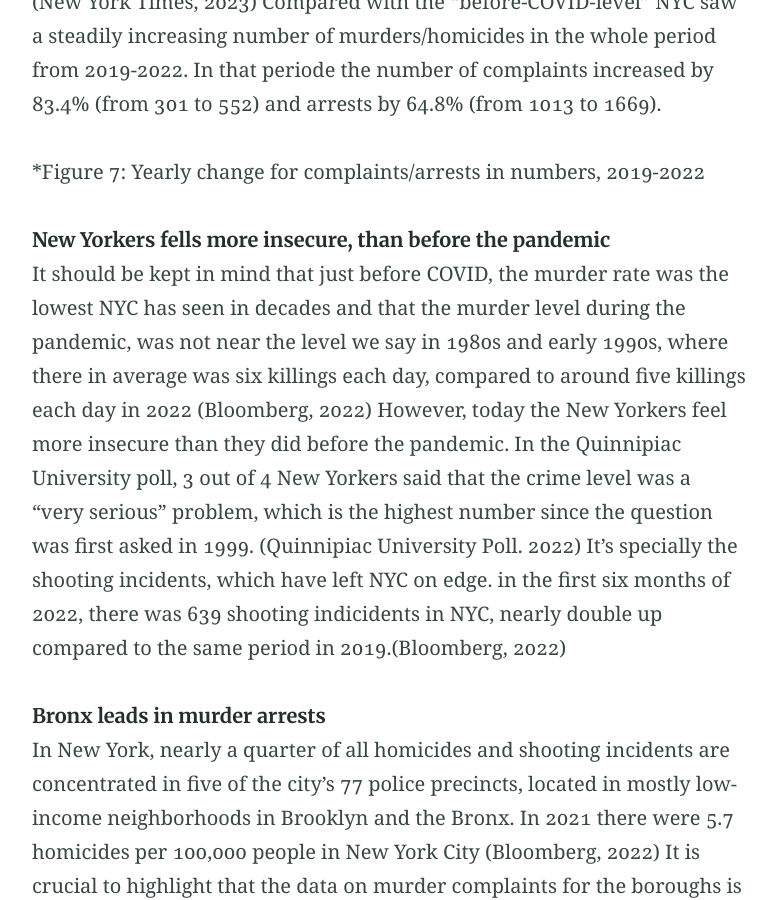
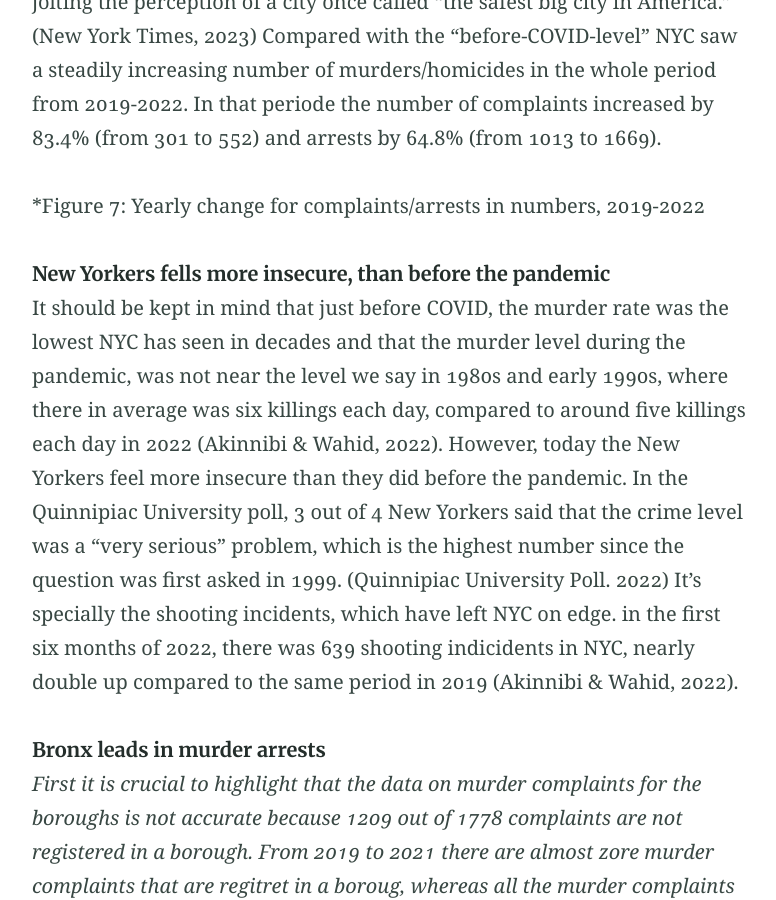
Before and after one commit to Sdataanalyse/Sdataanalyse.github.io, a Jekyll site: the page built from index.md, in a window 1280 px wide and 900 px high, scrolled down 9099 px. Shown: the whole window, without its empty margins (251-1027 px from the left). Built offline with Jekyll 4.4.1, drawn with Linux system fonts in a browser that asks for light colours; some of the changed text lies outside the part shown.

Commit message:
Update index.md

```diff
--- a/index.md
+++ b/index.md
@@ -16,7 +16,7 @@
 #### Changing criminal behavior in NYC due to COVID-19
 Upon a quick glance at the data, it is evident that New York City (NYC) experienced a significant overall decrease in the number of crime complaints and arrests for the ten most affected crime categories (Sex crimes, Drugs, Burglary, Larceny, Assault, Murder, Rape, Robbery, Prostitution, and Disorderly Conduct) during the first year of the COVID-19 pandemic.
 
-This trend aligns with the general pattern observed in cities worldwide, where crime initially dropped in the early weeks of the COVID-19 shutdown but began to rise afterward as residents grappled with the economic and health consequences of the pandemic (Bloomberg, 2022).
+This trend aligns with the general pattern observed in cities worldwide, where crime initially dropped in the early weeks of the COVID-19 shutdown but began to rise afterward as residents grappled with the economic and health consequences of the pandemic (Akinnibi & Wahid, 2022).
 
 In NYC, the number of crime complaints decreased by 11.3% (from 230,982 to 204,797), and arrests experienced an even more substantial decline of 32.2% (from 106,190 to 71,972) in 2020 compared to 2019 (see figure 1). Although the number of crime complaints started to increase in towards 2021, it remained below the pre-pandemic level.
 
@@ -58,7 +58,7 @@
 *Figure 4: Yearly change in % for selected focus crimes, 2019-2022*
 
 One of the main reasons why there year by year have been fewer people getting arrested for prostitution in NYC, compared to before COVID-19, is due to the fact, that there have been a more focus on the area, since it was found that police officers falsely arresting people for prostitution, which may explain the falling number of arrests (NYCLU, 2021)
-Evenmore the focus has shifted from penalizing sex workers to instead targeting those who exploit or traffick individuals involved in the sex trade (New York Times, 2021)
+Evenmore the focus has shifted from penalizing sex workers to instead targeting those who exploit or traffick individuals involved in the sex trade (Bromwich 2021).
 
 ###### Prostitution spike in the Bronx in 2020 as other boroughs witness downturn
 Delving deeper into the complaints data, a striking pattern emerges, while other boroughs experienced a decline in prostitution cases, the Bronx witnessed a significant increase. In figure 5 if we look at “prostitution and related offenses” we can see that from 21 complaints in 2019, the numbers skyrocketed to 204 in 2020, only to decline to 15 in 2021 and 11 in 2022. This observation potentially sheds light on the rise in prostitution complaints in 2020.
@@ -77,19 +77,21 @@
 *Figure 7: Yearly change for complaints/arrests in numbers, 2019-2022
 
 ###### New Yorkers fells more insecure, than before the pandemic
-It should be kept in mind that just before COVID, the murder rate was the lowest NYC has seen in decades and that the murder level during the pandemic, was not near the level we say in 1980s and early 1990s, where there in average was six killings each day, compared to around five killings each day in 2022 (Bloomberg, 2022)
+It should be kept in mind that just before COVID, the murder rate was the lowest NYC has seen in decades and that the murder level during the pandemic, was not near the level we say in 1980s and early 1990s, where there in average was six killings each day, compared to around five killings each day in 2022 (Akinnibi & Wahid, 2022).
 However, today the New Yorkers feel more insecure than they did before the pandemic. In the Quinnipiac University poll, 3 out of 4 New Yorkers said that the crime level was a “very serious” problem, which is the highest number since the question was first asked in 1999. (Quinnipiac University Poll. 2022)
-It’s specially the shooting incidents, which have left NYC on edge. in the first six months of 2022, there was 639 shooting indicidents in NYC, nearly double up compared to the same period in 2019.(Bloomberg, 2022)
+It’s specially the shooting incidents, which have left NYC on edge. in the first six months of 2022, there was 639 shooting indicidents in NYC, nearly double up compared to the same period in 2019 (Akinnibi & Wahid, 2022).
 
 ###### Bronx leads in murder arrests
-In New York, nearly a quarter of all homicides and shooting incidents are concentrated in five of the city’s 77 police precincts, located in mostly low-income neighborhoods in Brooklyn and the Bronx. In 2021 there were 5.7 homicides per 100,000 people in New York City (Bloomberg, 2022)
-It is crucial to highlight that the data on murder complaints for the boroughs is not accurate because 1209 out of 1778 complaints are not registered in a borough. Therefore, it does not provide an accurate representation of murder complaints in the five boroughs. However, this is not the case for arrests.
+*First it is crucial to highlight that the data on murder complaints for the boroughs is not accurate because 1209 out of 1778 complaints are not registered in a borough. From 2019 to 2021 there are almost zore murder complaints that are regitret in a boroug, whereas all the murder complaints in 2022 are reigstreret in a borough. Therefore, it does not provide an accurate representation of murder complaints in the five boroughs. However, this is not the case for arrests.*
+
+In New York, nearly a quarter of all homicides and shooting incidents are concentrated in five of the city’s 77 police precincts, located in mostly low-income neighborhoods in Brooklyn and the Bronx. In 2021 there were 5.7 homicides per 100,000 people in New York City (Akinnibi & Wahid, 2022).
+
 Upon looking at the crimetype “murder & non-negl. manslaughter” in figure 6, it becomes apparent that the Bronx also consistently exhibits the highest number of murder arrests throughout the five-year period. Following the Bronx, Brooklyn closely trails behind, with Manhattan also showing a notable presence. Conversely, Staten Island consistently records the lowest number of murder arrests, peaking at 54 in 2020.
 
 It is worth noting that all boroughs experienced an increase in murder arrests in 2020, coinciding with the impact of the COVID-19 pandemic. Notably, both the Bronx and Brooklyn witnessed a continuous rise in their arrest figures, lending support to the notion that New Yorkers have perceived a heightened sense of insecurity following the onset of the pandemic, despite reductions in various other crime types.
 
-Criminologists attribute the rise in murder rates to various pandemic-related factors such as mental health impacts, challenges faced by law enforcement, reduced community outreach, increased gang violence, and a surge in gun ownership among first-time buyers (The New York Times 2020).
-A study from the University of California, Davis, revealed that around 110,000 Californians purchased firearms in response to pandemic concerns, supported by a significant increase in background checks. Additionally, Los Angeles has seen a 45% increase in car-related gun thefts, some of which have been linked to shootings. The combination of these factors, along with the hardships and despair experienced during the pandemic, may have contributed to the rise in murder cases (The New York Times 2020).
+Criminologists attribute the rise in murder rates to various pandemic-related factors such as mental health impacts, challenges faced by law enforcement, reduced community outreach, increased gang violence, and a surge in gun ownership among first-time buyers (Arango & Fuller, 2020).
+A study from the University of California, Davis, revealed that around 110,000 Californians purchased firearms in response to pandemic concerns, supported by a significant increase in background checks. Additionally, Los Angeles has seen a 45% increase in car-related gun thefts, some of which have been linked to shootings. The combination of these factors, along with the hardships and despair experienced during the pandemic, may have contributed to the rise in murder cases (Arango & Fuller, 2020).
 
 ##### Burglary increases with over 40% doing COVID-19
 Under the COVID-19 burglary complaints saw a increase at over 40% - 4796 more burglary complaints than in 2019.
@@ -109,25 +111,27 @@
 #### 2023 - Prostiution, murder/homiside and burglary
 
 
+
 #### Reference:
-Bloomberg. (2022). Fear of Rampant Crime Is Derailing New York City’s Recovery. Bloomberg. Retrieved May 12, 2023, from URL: https://www.bloomberg.com/graphics/2022-is-nyc-safe-crime-stat-reality/
+Akinnibi, F., & Wahid, R. (2022, July 29). Fear of Rampant Crime Is Derailing New York City’s Recovery. Bloomberg. Retrieved from: [https://www.bloomberg.com/graphics/2022-is-nyc-safe-crime-stat-reality/](https://www.bloomberg.com/graphics/2022-is-nyc-safe-crime-stat-reality/ "https://www.bloomberg.com/graphics/2022-is-nyc-safe-crime-stat-reality/")
 
-[https://www.bloomberg.com/graphics/2022-is-nyc-safe-crime-stat-reality/](https://www.bloomberg.com/graphics/2022-is-nyc-safe-crime-stat-reality/ "https://www.bloomberg.com/graphics/2022-is-nyc-safe-crime-stat-reality/")
+Arango, T., & Fuller, T (2020, October, 29). Police Pin a Rise in Murders on an Unusual Suspect: Covid. The New York Times. Retrieved from URL: [https://www.nytimes.com/2020/10/29/us/coronavirus-murders.html](https://www.nytimes.com/2020/10/29/us/coronavirus-murders.html "https://www.nytimes.com/2020/10/29/us/coronavirus-murders.html")
 
+Bromwich, K. (2021, April, 21). “Manhattan to Stop Prosecuting Prostitution, Part of Nationwide Shift”. The New York Times. Retrieved from URL: [https://www.nytimes.com/2021/04/21/nyregion/manhattan-to-stop-prosecuting-prostitution.html](https://www.nytimes.com/2021/04/21/nyregion/manhattan-to-stop-prosecuting-prostitution.html "https://www.nytimes.com/2021/04/21/nyregion/manhattan-to-stop-prosecuting-prostitution.html")
 
-[A link](https://www.bloomberg.com/graphics/2022-is-nyc-safe-crime-stat-reality/ "https://www.bloomberg.com/graphics/2022-is-nyc-safe-crime-stat-reality/")
+City of New York Criminal Justice Agency (2020). COVID-19 Impact on Criminal Justice. City of New York Criminal Justice Agency. Retrieved May 12, 2023, from URL: [https://criminaljustice.cityofnewyork.us/covid-19-impact/](https://criminaljustice.cityofnewyork.us/covid-19-impact/ "https://criminaljustice.cityofnewyork.us/covid-19-impact/")
 
-City of New York. (2020). COVID-19 Impact on Criminal Justice. City of New York Criminal Justice Agency. Retrieved May 12, 2023, from URL: NYC Criminal Justice System: COVID-19 Impact – NYC – Mayor's Office of Criminal Justice (cityofnewyork.us)
-
-Hogg, R., (2022) “More theft, burglaries and even murders are the unexpected side-effects of rising prices, this criminologist warns”. Retrieved May 12, 2023, from URL: Why Rising Prices May Spark More Theft, Burglaries – and Even Murders (businessinsider.com)
+Hogg, R. (2022, Juli 9) “More theft, burglaries and even murders are the unexpected side-effects of rising prices, this criminologist warns”. Retrieved May 12, 2023, from URL:[https://www.businessinsider.com/why-soaring-inflation-spark-more-theft-burglaries-and-even-murder-2022-7?r=US&IR=T](https://www.businessinsider.com/why-soaring-inflation-spark-more-theft-burglaries-and-even-murder-2022-7?r=US&IR=T "https://www.businessinsider.com/why-soaring-inflation-spark-more-theft-burglaries-and-even-murder-2022-7?r=US&IR=T")
 
 Kissler, S. M., Kishore, N., Prabhu, M., Goffman, D., Beilin, Y., Landau, R., Gyamfi-Bannerman, C., Bateman, B. T., Snyder, J., Razavi, A. S., Katz, D., Gal, J., Bianco, A., Stone, J., Larremore, D., Buckee, C. O., & Grad, Y. H. (2020). Reductions in commuting mobility correlate with geographic differences in SARS-CoV-2 prevalence in New York City. Nature Communications.
 
-Quinnipiac University Poll. (2022). NYC Voter Opinion: Trends and Insights. Quinnipiac University. Retrieved Maj 12, 2023, from URL: https://poll.qu.edu/images/polling/nyc/nyc02092022_trends_nywx73.pdf
+Quinnipiac University Poll (2022). NYC Voter Opinion: Trends and Insights. Quinnipiac University. Retrieved Maj 12, 2023, from URL: [https://poll.qu.edu/images/polling/nyc/nyc02092022_trends_nywx73.pdf](https://poll.qu.edu/images/polling/nyc/nyc02092022_trends_nywx73.pdf "https://poll.qu.edu/images/polling/nyc/nyc02092022_trends_nywx73.pdf")
 
-The New York Times (2020) “Police Pin a Rise in Murders on an Unusual Suspect: Covid” Retrieved from URL: Covid Blamed for Rise in Murders Across U.S. - The New York Times (nytimes.com)
-The New York Times (2021) “Manhattan to Stop Prosecuting Prostitution, Part of Nationwide Shift”. Retrieved from URL Manhattan to Stop Prosecuting Prostitution, Part of Nationwide Shift - The New York Times (nytimes.com)
-* The New York Times (2023) “Major Crimes Rose 22 Percent in New York City, Even as Shootings Fell - The New York Times”. Retrieved from URL: Major Crimes Rose 22 Percent in New York City, Even as Shootings Fell - The New York Times (nytimes.com)
+Marcius, C. & Shanahan, Ed. (2023, January, 5) “Major Crimes Rose 22 Percent in New York City, Even as Shootings Fell". The New York Times. Retrieved from URL: [https://www.nytimes.com/2023/01/05/nyregion/new-york-crime-stats.html](https://www.nytimes.com/2023/01/05/nyregion/new-york-crime-stats.html "https://www.nytimes.com/2023/01/05/nyregion/new-york-crime-stats.html")
+
 * The Wall Street Journal. (2020). "New York City Sees More Burglaries of Businesses Under Coronavirus Emergency Measures." Retrieved from URL: New York City Sees More Burglaries of Businesses Under Coronavirus Emergency Measures - WSJ
+
+(Ben Chapman, B. & Morris, K. (2020)
+
 1. NYCLU. (2021). Decriminalize Sex Work: NYC Must First Defund NYPD's Vice Squad. NYCLU. Retrieved May 12, 2023, from URL: https://www.nyclu.org/en/news/decriminalize-sex-work-nyc-must-first-defund-nypds-vice-squad/
 2. Wolff, K. T., Intravia, J., Baglivio, M. T., Piquero, A. R. (2022). Violence in the Big Apple throughout the COVID-19 pandemic: A borough-specific analysis.
```
